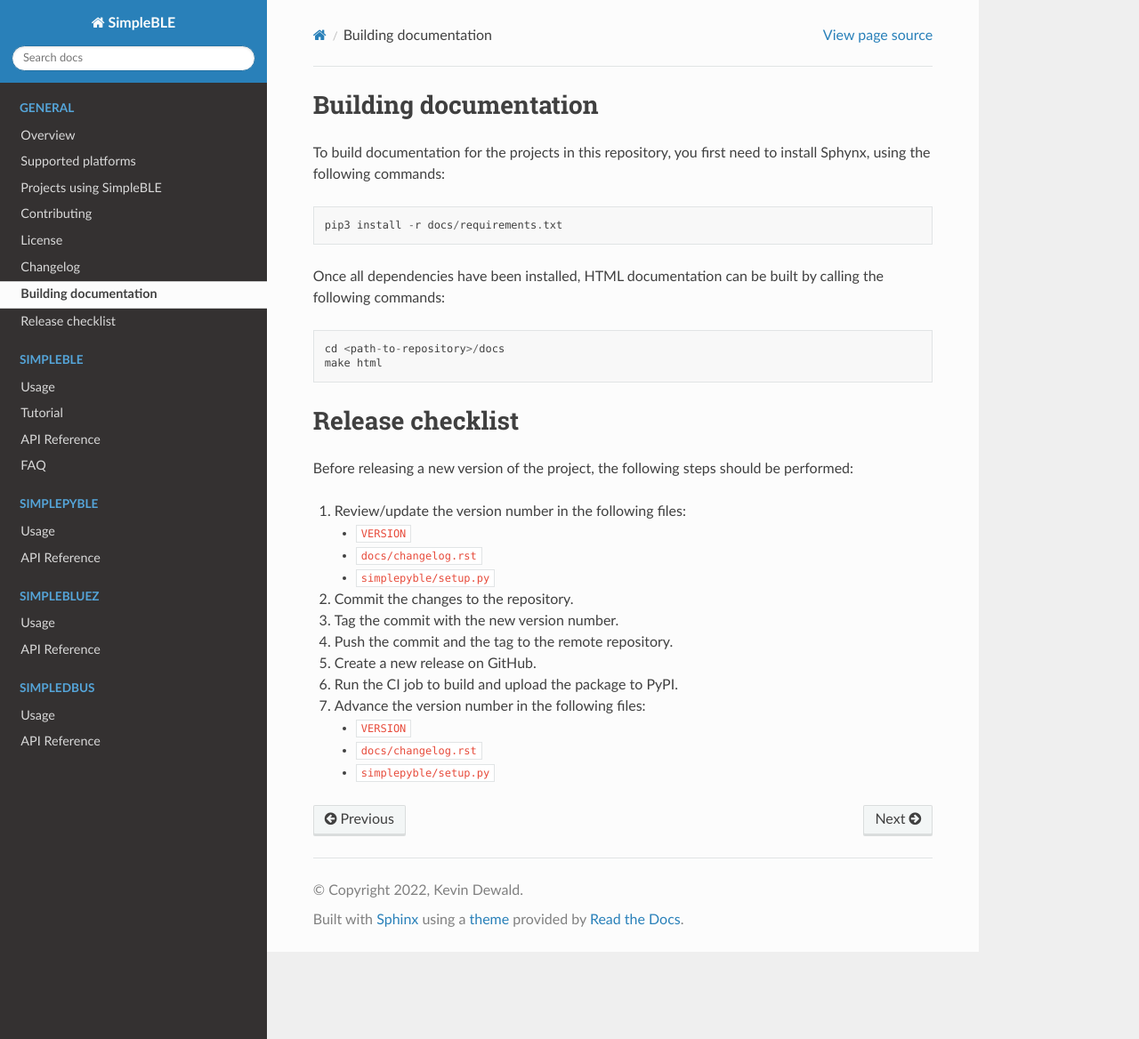
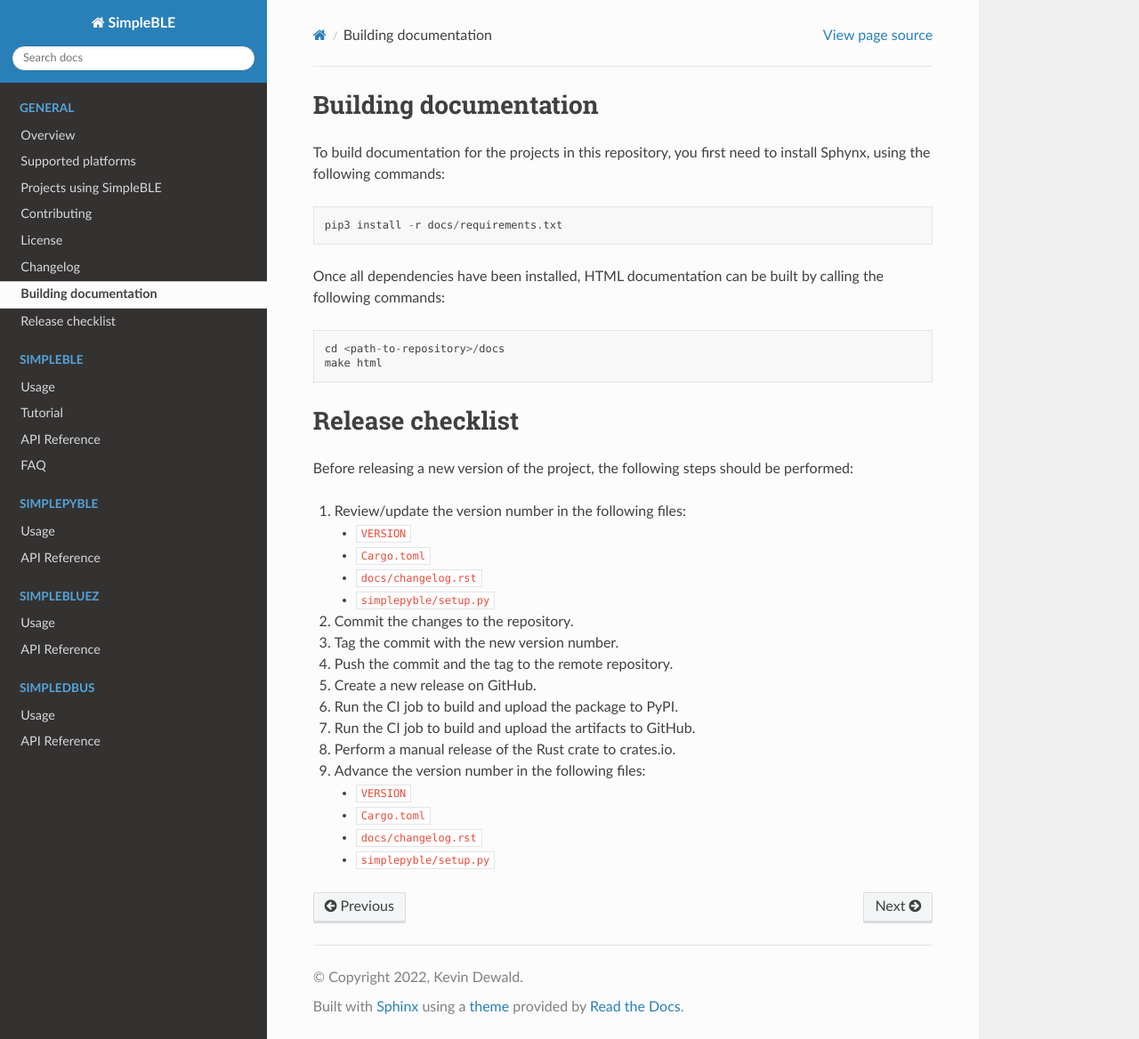
Before and after one commit to OpenBluetoothToolbox/SimpleBLE, a Sphinx documentation site: the page built from docs/extras.rst, in a window 1280 px wide and 1168 px high. Shown: the whole window at 89% size. Built offline with Sphinx 7.4.7 and the Read the Docs theme 2.0.0, drawn with Linux system fonts in a browser that asks for light colours.

Commit message:
More fixes

```diff
--- a/docs/extras.rst
+++ b/docs/extras.rst
@@ -24,6 +24,7 @@ performed:
 #. Review/update the version number in the following files:
 
    - ``VERSION``
+   - ``Cargo.toml``
    - ``docs/changelog.rst``
    - ``simplepyble/setup.py``
 
@@ -37,8 +38,13 @@ performed:
 
 #. Run the CI job to build and upload the package to PyPI.
 
+#. Run the CI job to build and upload the artifacts to GitHub.
+
+#. Perform a manual release of the Rust crate to crates.io.
+
 #. Advance the version number in the following files:
 
    - ``VERSION``
+   - ``Cargo.toml``
    - ``docs/changelog.rst``
    - ``simplepyble/setup.py``
```
Also changed, not shown: 1 other file.
